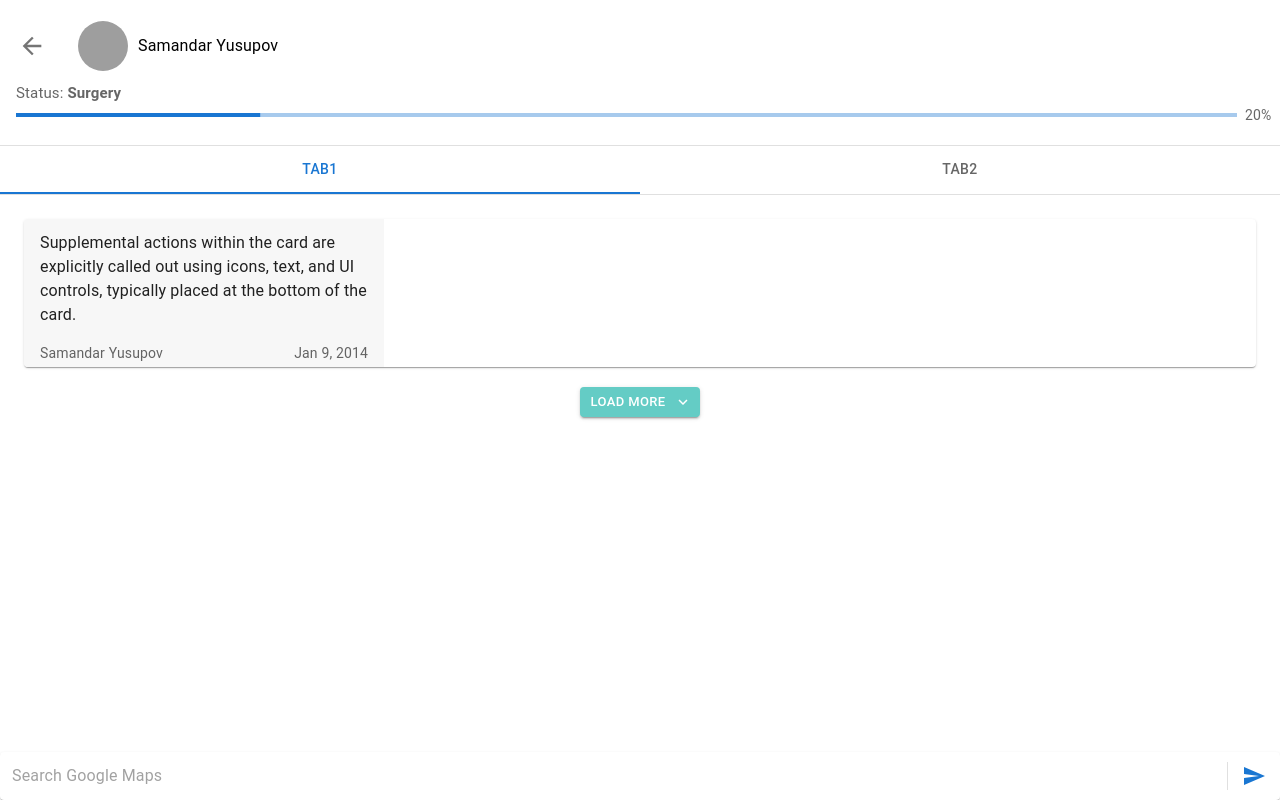
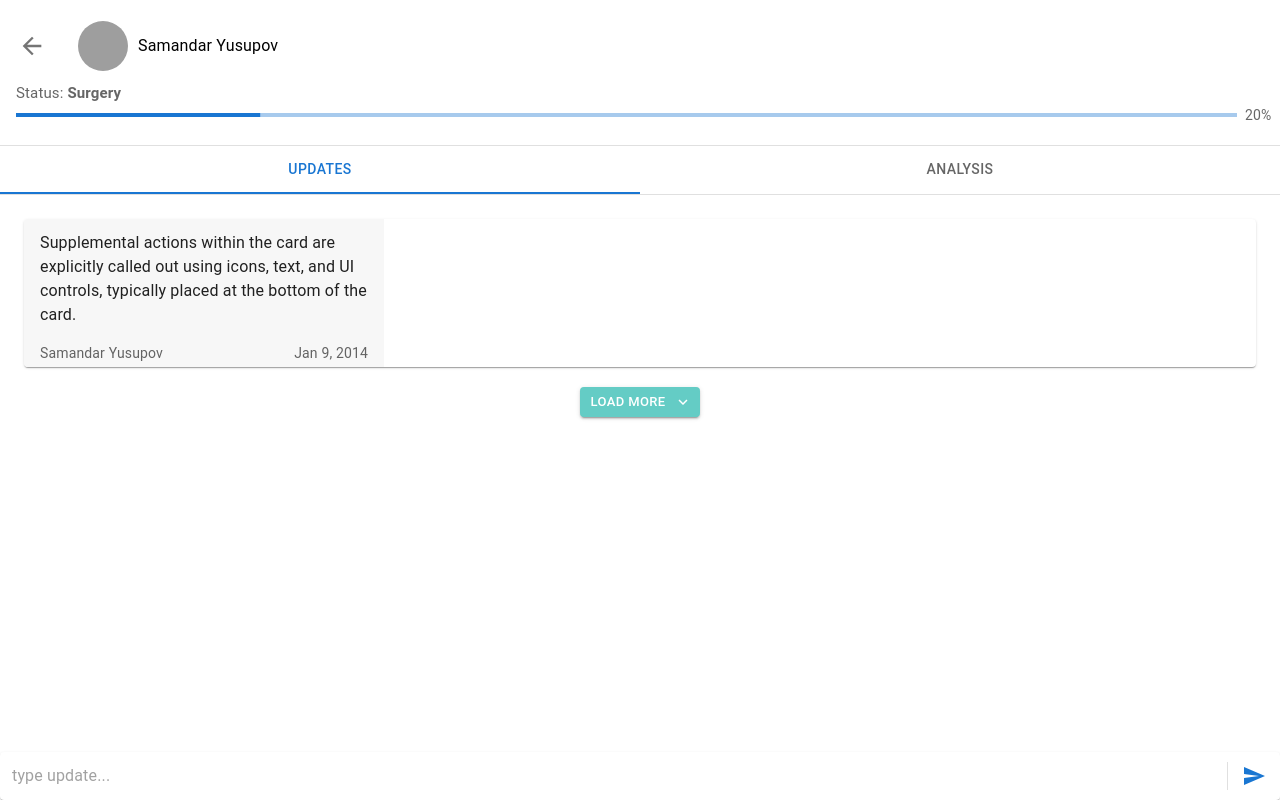
Before and after one commit to YusupovSamandar/shinon, a Next.js app: page /patient/1 in a window 1280 px wide. Built offline with nearby package versions, Linux system fonts and the light colour scheme; grey boxes are pictures that could not be loaded.

Commit message:
small text changes

```diff
--- a/app/components/sendMessageBar/index.jsx
+++ b/app/components/sendMessageBar/index.jsx
@@ -29,7 +29,7 @@ export default function CustomizedInputBase() {
                 onChange={(e) => {
                     setInputText(e.target.value);
                 }}
-                placeholder="Search Google Maps"
+                placeholder="type update..."
                 inputProps={{ 'aria-label': 'search google maps' }}
             />
             <Divider sx={{ height: 28, m: 0.5 }} orientation="vertical" />
--- a/app/patient/[id]/page.jsx
+++ b/app/patient/[id]/page.jsx
@@ -60,7 +60,7 @@ export default function CurrentPatient({ params }) {
                 <br />
             </div>
             <Divider />
-            <Tabs config={{ content1: { label: "tab1", value: <UpdatesOnPatient /> }, content2: { label: "tab2", value: "val2" } }} />
+            <Tabs config={{ content1: { label: "Updates", value: <UpdatesOnPatient /> }, content2: { label: "Analysis", value: "val2" } }} />
 
             <MgsBar />
         </div>
```
Also changed, not shown: app/add-patient/page.jsx (+9 -2 lines), app/components/patietsList/index.jsx (+5 -3 lines), app/components/sidebarToggle/index.jsx (+6 -2 lines).
